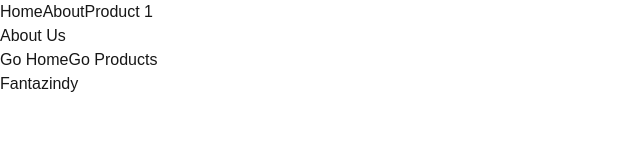
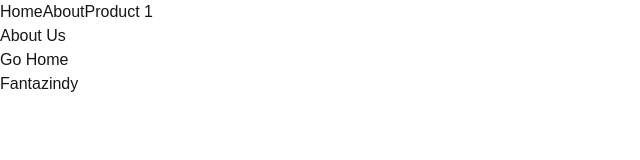
Before and after one commit to FantazinD/NextJS, a Next.js app in the folder nextjs-demo/: page /about in a window 1280 px wide. Shown: the top 160 px of the page, without its empty margins (0-640 px from the left). Built offline with nearby package versions, Linux system fonts and the light colour scheme.

Commit message:
route handler - GET method

```diff
--- a/nextjs-demo/src/app/about/page.tsx
+++ b/nextjs-demo/src/app/about/page.tsx
@@ -11,9 +11,6 @@ export default function About() {
             <button onClick={() => router.push("/")} className="bg-blue-500 text-white p-2 rounded-md">
                 Go Home
             </button>
-            <button onClick={() => router.push("/products/2")} className="bg-blue-500 text-white p-2 rounded-md">
-                Go Products
-            </button>
         </div>
     );
 }
--- /dev/null
+++ b/nextjs-demo/src/app/users/route.ts
@@ -0,0 +1,8 @@
+export const users = [
+    { id: 1, name: "John Doe" },
+    { id: 2, name: "Jane Doe" },
+];
+
+export async function GET() {
+    return Response.json(users);
+}
```
